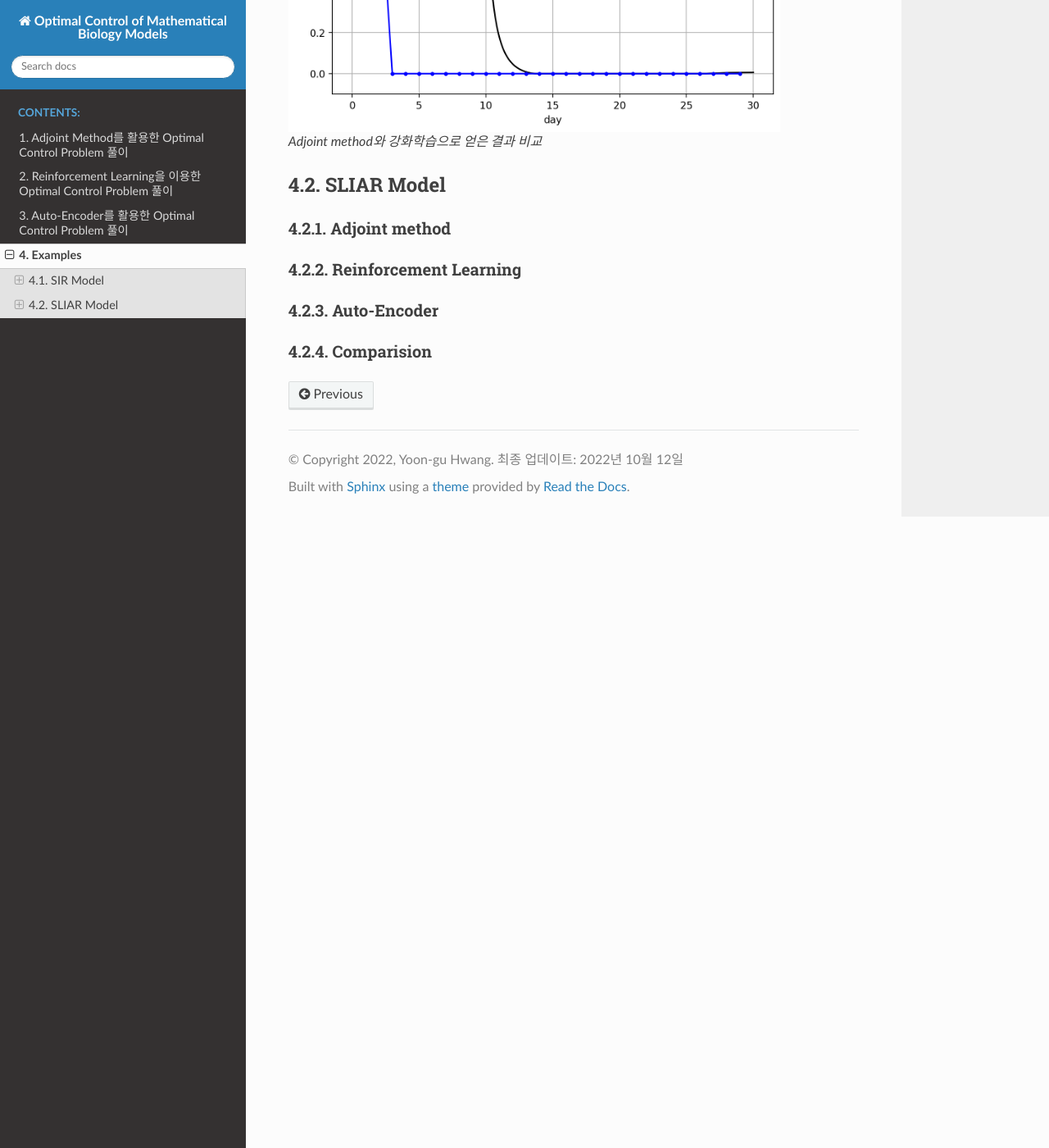
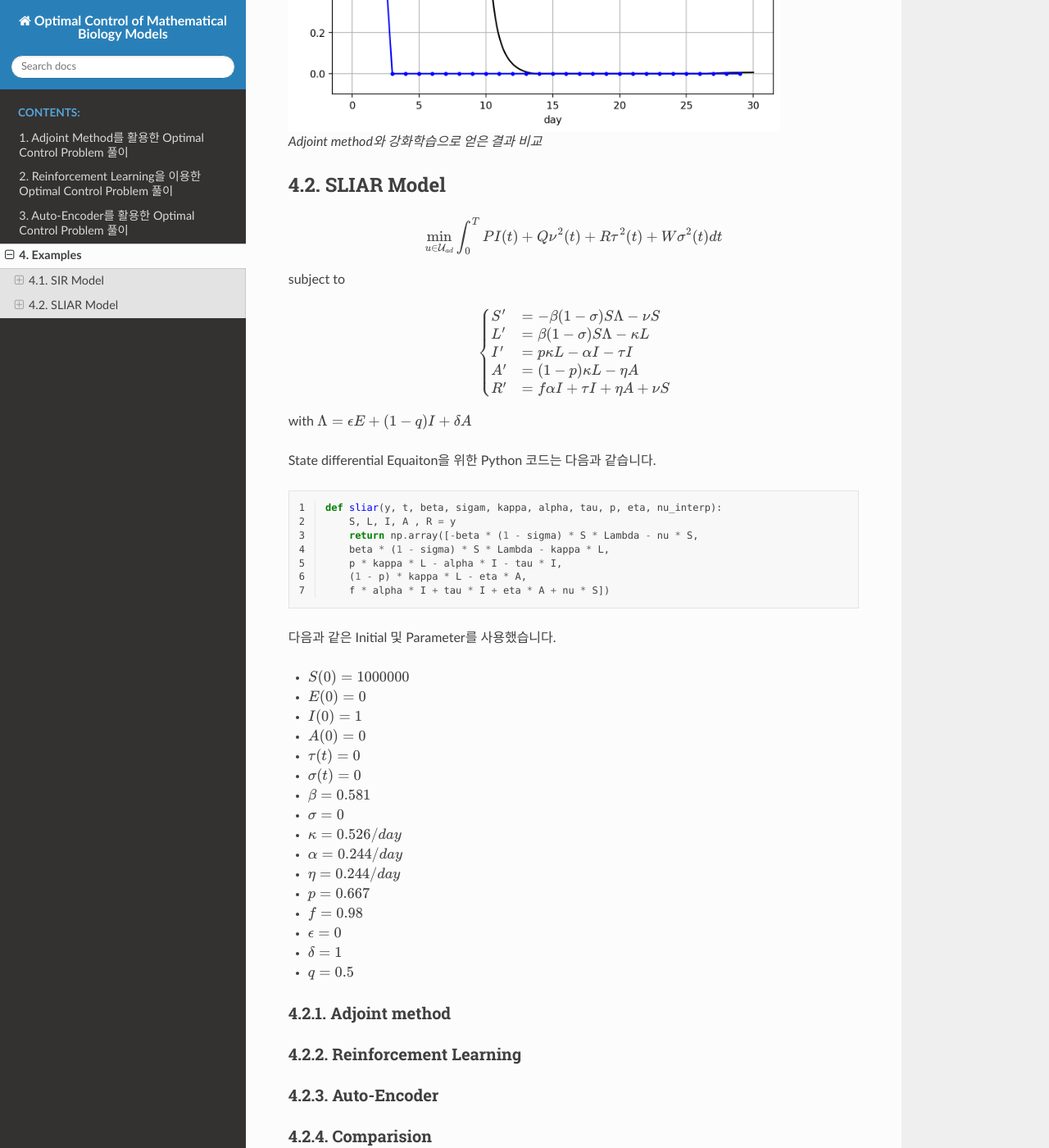
Before and after one commit to yoon-gu/epirl, a Sphinx documentation site: the page built from docs/examples.rst, in a window 1280 px wide and 1400 px high, scrolled down 4578 px. Shown: the whole window at 82% size. Built offline with Sphinx 7.4.7 and the Read the Docs theme 2.0.0, drawn with Linux system fonts in a browser that asks for light colours.

```diff
--- a/docs/examples.rst
+++ b/docs/examples.rst
@@ -223,6 +223,52 @@
 
 SLIAR Model
 -----------
+.. math::
+   \min_{u\in\mathcal{U}_{ad}} \int_0^T PI(t) + Q\nu^2(t) + R\tau^2(t) + W\sigma^2(t) dt
+
+subject to
+
+.. math::
+   \begin{cases}
+   S' &= -\beta (1-\sigma) S\Lambda - \nu S\\
+   L' &= \beta (1-\sigma) S\Lambda - \kappa L\\
+   I' &= p\kappa L - \alpha I - \tau I \\
+   A' &= (1-p)\kappa L - \eta A \\
+   R' &= f\alpha I + \tau I + \eta A + \nu S\\
+   \end{cases}
+with :math:`\Lambda = \epsilon E + (1 - q) I + \delta A`
+
+State differential Equaiton을 위한 Python 코드는 다음과 같습니다.
+
+.. code-block:: python
+   :linenos:
+
+   def sliar(y, t, beta, sigam, kappa, alpha, tau, p, eta, nu_interp):
+       S, L, I, A , R = y
+       return np.array([-beta * (1 - sigma) * S * Lambda - nu * S,
+       beta * (1 - sigma) * S * Lambda - kappa * L,
+       p * kappa * L - alpha * I - tau * I,
+       (1 - p) * kappa * L - eta * A,
+       f * alpha * I + tau * I + eta * A + nu * S])
+
+다음과 같은 Initial 및 Parameter를 사용했습니다.
+
+* :math:`S(0) = 1000000`
+* :math:`E(0) = 0`
+* :math:`I(0) = 1`
+* :math:`A(0) = 0`
+* :math:`\tau(t) = 0`
+* :math:`\sigma(t) = 0`
+* :math:`\beta = 0.581`
+* :math:`\sigma = 0`
+* :math:`\kappa = 0.526/day`
+* :math:`\alpha = 0.244/day`
+* :math:`\eta = 0.244/day`
+* :math:`p = 0.667`
+* :math:`f = 0.98`
+* :math:`\epsilon = 0`
+* :math:`\delta = 1`
+* :math:`q = 0.5`
 
 Adjoint method
 ^^^^^^^^^^^^^^
```
